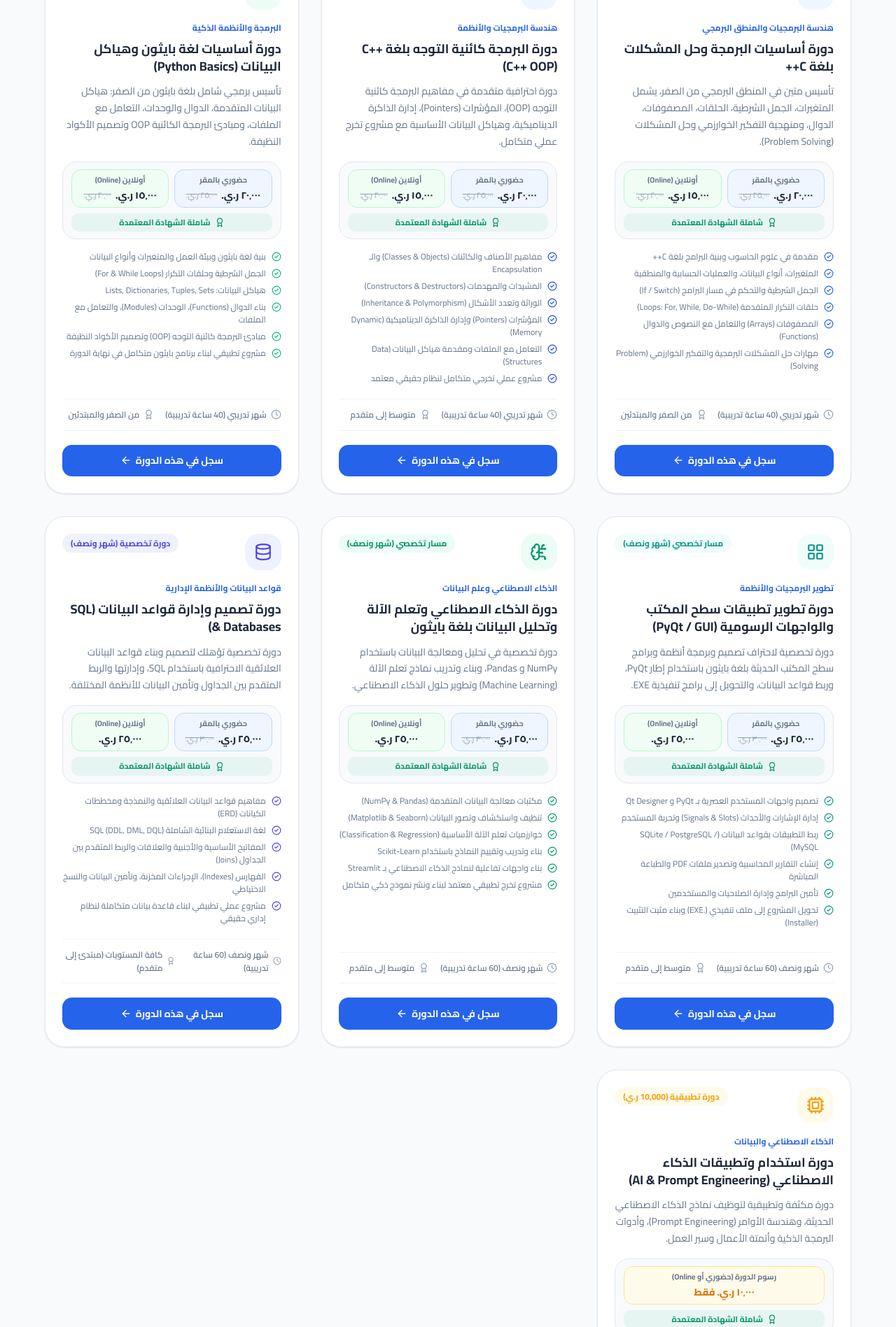
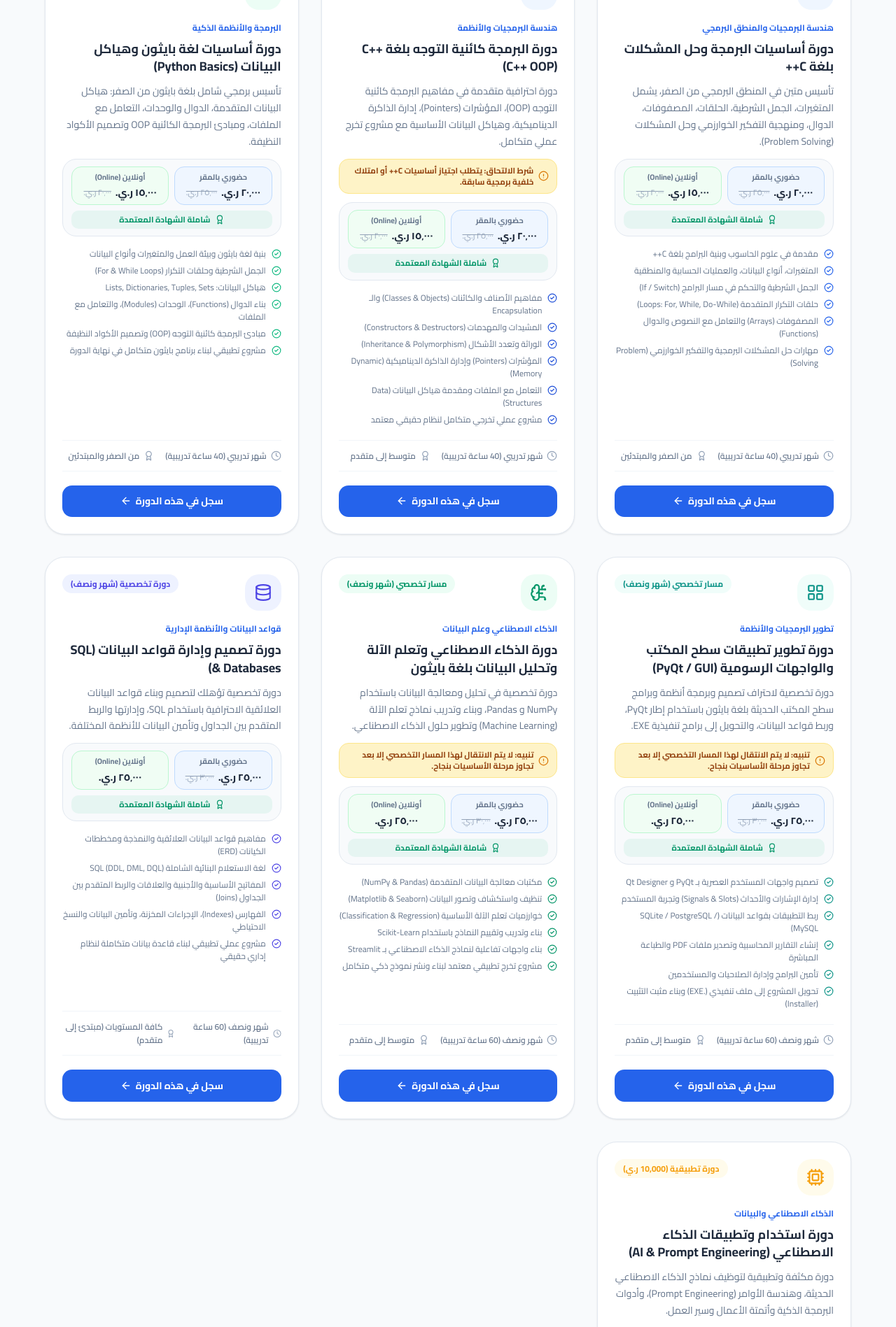
Before and after one commit to Ali-dev-25/itqan, a Django app: page /index.html in a window 1280 px wide. Shown: the part 1797-3694 px from the top of the page at 70% size. Run offline with Django 5.2, Linux system fonts and the light colour scheme.

Commit message:
feat: add prerequisite notice for specialized tracks (requires basics completion)

```diff
--- a/assets/css/public.css
+++ b/assets/css/public.css
@@ -742,7 +742,30 @@
   font-size: var(--fs-sm);
   color: var(--clr-text-secondary);
   line-height: 1.7;
-  margin-bottom: var(--sp-4);
+  margin-bottom: var(--sp-3);
+}
+
+/* Prerequisite Badge Box */
+.course-prerequisite-box {
+  display: flex;
+  align-items: center;
+  gap: 7px;
+  background: #FEF3C7;
+  border: 1px solid #FDE68A;
+  color: #92400E;
+  padding: 8px 11px;
+  border-radius: var(--r-lg);
+  font-size: 0.72rem;
+  font-weight: 700;
+  line-height: 1.4;
+  margin-bottom: var(--sp-3);
+}
+
+.course-prerequisite-box svg {
+  width: 15px;
+  height: 15px;
+  color: #D97706;
+  flex-shrink: 0;
 }
 
 /* Course Pricing Box */
--- a/assets/js/data/courses.js
+++ b/assets/js/data/courses.js
@@ -54,6 +54,7 @@ const CoursesData = [
     bgColor: '#EFF6FF',
     featured: true,
     badge: 'دورة تخصصية (شهر)',
+    prerequisite: 'شرط الالتحاق: يتطلب اجتياز أساسيات C++ أو امتلاك خلفية برمجية سابقة.',
     pricing: {
       type: 'standard',
       inPerson: { original: 25000, current: 20000, label: 'حضوري بالمقر' },
@@ -120,6 +121,7 @@ const CoursesData = [
     bgColor: '#F0FDFA',
     featured: true,
     badge: 'مسار تخصصي (شهر ونصف)',
+    prerequisite: 'تنبيه: لا يتم الانتقال لهذا المسار التخصصي إلا بعد تجاوز مرحلة الأساسيات بنجاح.',
     pricing: {
       type: 'standard',
       inPerson: { original: 30000, current: 25000, label: 'حضوري بالمقر' },
@@ -153,6 +155,7 @@ const CoursesData = [
     bgColor: '#ECFDF5',
     featured: true,
     badge: 'مسار تخصصي (شهر ونصف)',
+    prerequisite: 'تنبيه: لا يتم الانتقال لهذا المسار التخصصي إلا بعد تجاوز مرحلة الأساسيات بنجاح.',
     pricing: {
       type: 'standard',
       inPerson: { original: 30000, current: 25000, label: 'حضوري بالمقر' },
--- a/assets/js/pages/home.js
+++ b/assets/js/pages/home.js
@@ -194,6 +194,13 @@ const HomePage = (() => {
             </div>
           ` : ''}
 
+          ${course.prerequisite ? `
+            <div class="course-prerequisite-box">
+              <i data-lucide="alert-circle"></i>
+              <span>${Helpers.escape(course.prerequisite)}</span>
+            </div>
+          ` : ''}
+
           <!-- Price & Certification Box -->
           ${getCoursePriceHTML(course)}
 
--- a/register.html
+++ b/register.html
@@ -117,6 +117,10 @@
                 <span class="input-icon"><i data-lucide="book-open"></i></span>
               </div>
               <div class="form-error" id="student-course-select-error"></div>
+              <div id="course-prerequisite-notice" style="display: none; margin-top: 8px; font-size: 0.78rem; color: #92400E; background: #FEF3C7; border: 1px solid #FDE68A; padding: 8px 12px; border-radius: var(--r-md); align-items: center; gap: 6px;">
+                <i data-lucide="alert-circle" style="width: 15px; height: 15px; flex-shrink: 0; color: #D97706;"></i>
+                <span id="course-prerequisite-text"></span>
+              </div>
             </div>
           </div>
 
```
Also changed, not shown: assets/js/pages/register.js (+24 -1 lines).
